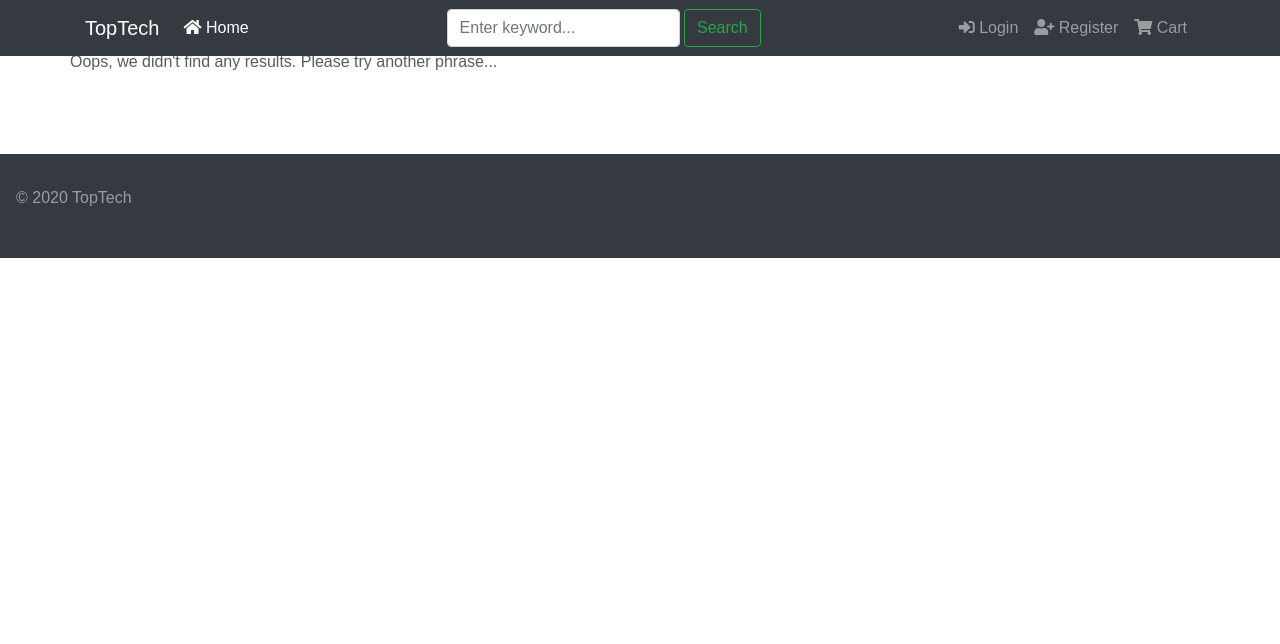
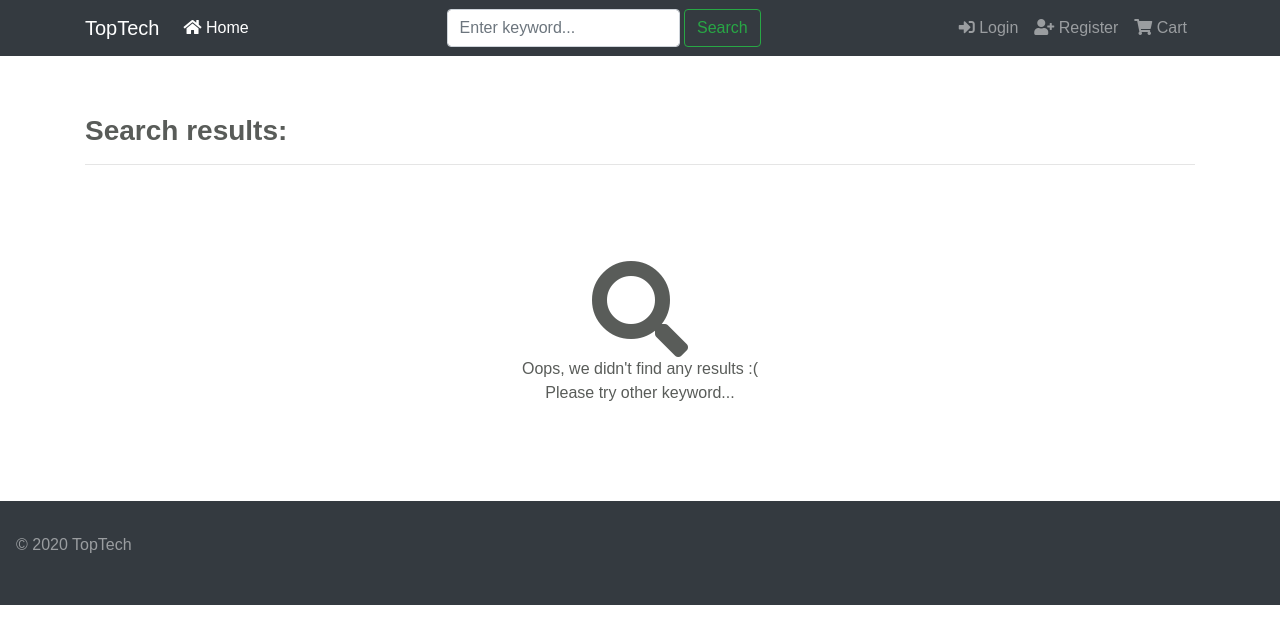
Before and after one commit to adrian80z/e-commerce, a Django app: template search/templates/search.html in a window 1280 px wide. Shown: the top 644 px of the page. Run offline with Django 3.2, Linux system fonts and the light colour scheme; the template is opened without the code that fills it, so the values that code supplies are empty; some libraries are stand-ins or nearby versions.

Commit message:
layout update, comments added

```diff
--- a/search/templates/search.html
+++ b/search/templates/search.html
@@ -2,17 +2,17 @@
 {% load static from staticfiles %}
 {% load bootstrap_tags %}
 
+{% block page_title %} TopTech | Search {% endblock %}
+
+{% block page_heading %}
+<h1 class="heading home-title">Search results: </h1>
+<hr />
+{% endblock %}
 
 {% block content %}
 <div class="row">
-    <div class="col-sm-12">
-
-    </div>
-</div>
-<div class="row">
     {% for product in products %}
     <div class="col-sm-12 col-lg-3 col-md-3">
-        <h1 class="heading">Keep in touch with the latest tech</h1>
         <a href="{% url 'detail' product.id %}">
             <div class="card text-center">
                 <img class="card-img-top" src="/media/{{ product.image }}" alt=" {{ product.name}} image" />
@@ -21,10 +21,24 @@
                     <span class="product-price"><i class="fas fa-euro-sign"></i> {{ product.price }}</span>
                 </div>
             </div>
+            <!--/card-->
         </a>
     </div>
+    <!--/column-->
     {% empty %}
-    <div class="no-results">Oops, we didn't find any results. Please try another phrase...</div>
+    <div class="col-sm-12 text-center">
+        <i class="fas fa-search empty-cart"></i>
+    </div>
+    <!--/column-->
+    <div class="col-sm-12">
+        <div class="no-results text-center">
+            <p><span>Oops</span>, we didn't find any results :(<br /> Please try other
+                keyword...</p>
+        </div>
+        <!--/column-->
+    </div>
+    <!--/column-->
     {% endfor %}
 </div>
+<!--/row-->
 {% endblock %}
```
